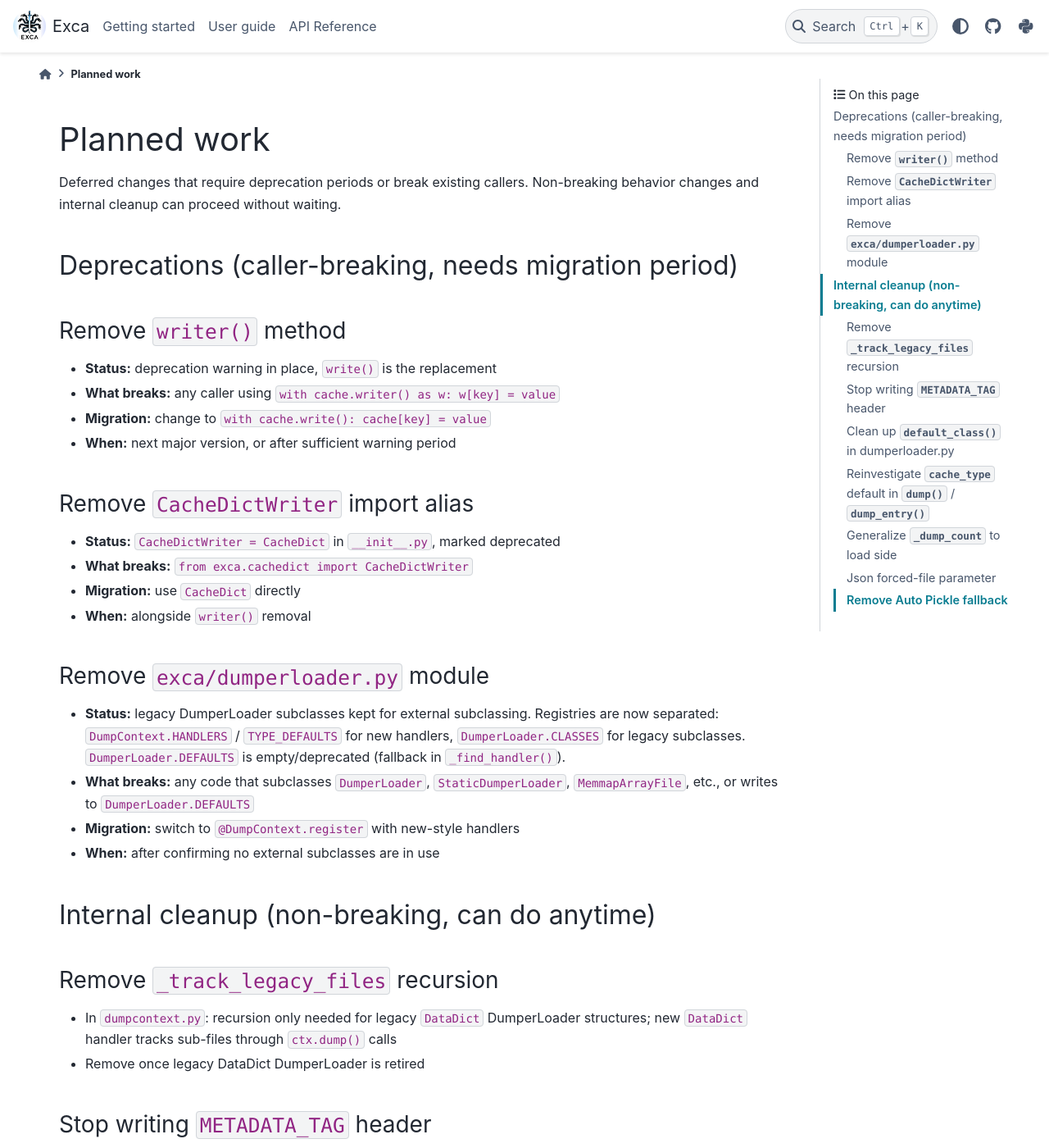
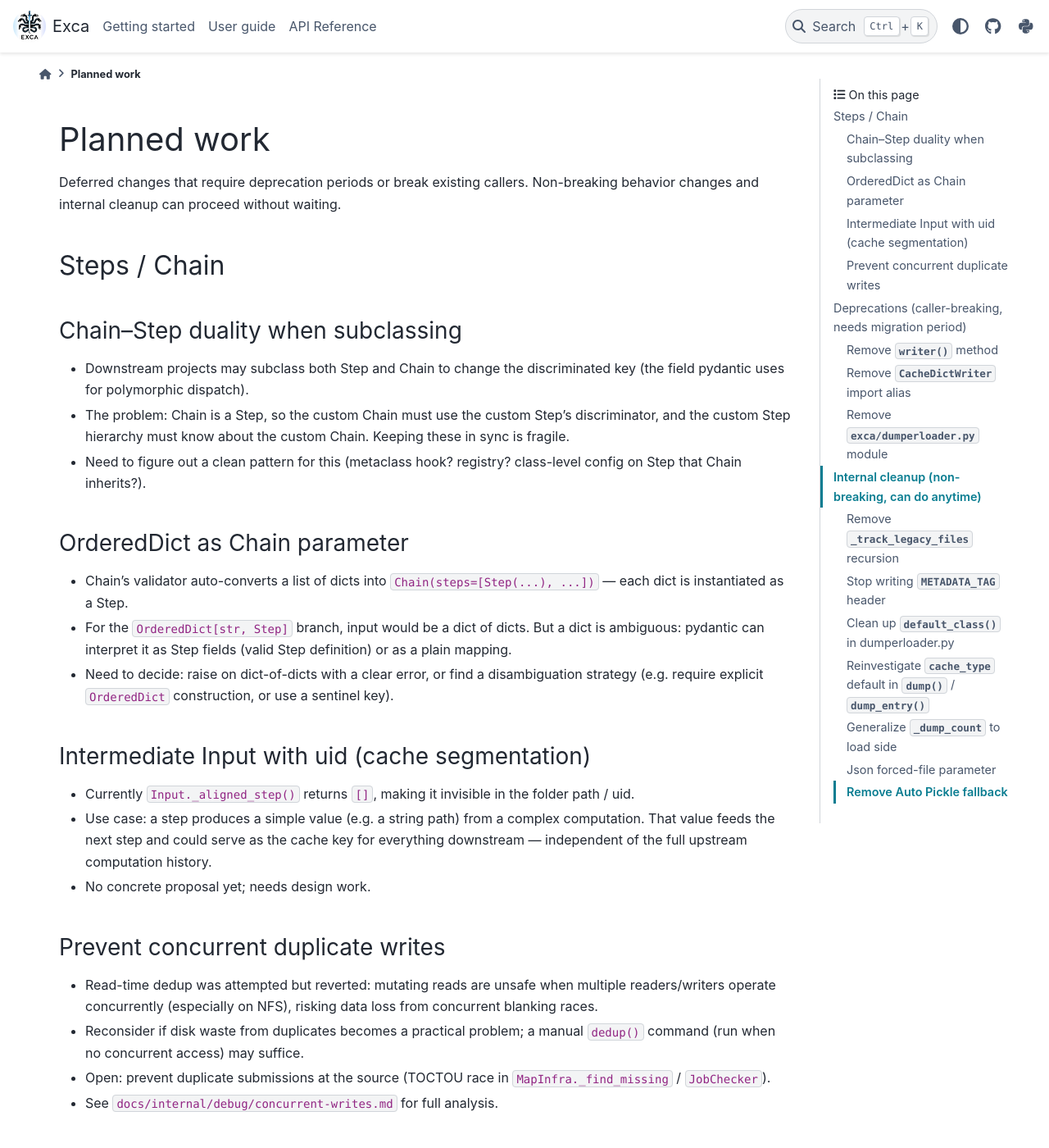
Before and after one commit to facebookresearch/exca, a Sphinx documentation site: the page built from docs/dev/planned-work.md, in a window 1280 px wide and 1400 px high. Shown: the whole window at 82% size. Built offline with Sphinx 7.4.7 and the PyData theme 0.15.4, drawn with Linux system fonts in a browser that asks for light colours.

Commit message:
Investigate concurrent writes + bump version to 0.5.16 (#207)

```diff
--- a/docs/dev/planned-work.md
+++ b/docs/dev/planned-work.md
@@ -2,6 +2,46 @@
 
 Deferred changes that require deprecation periods or break existing callers.
 Non-breaking behavior changes and internal cleanup can proceed without waiting.
+
+## Steps / Chain
+
+### Chain–Step duality when subclassing
+- Downstream projects may subclass both Step and Chain to change the
+  discriminated key (the field pydantic uses for polymorphic dispatch).
+- The problem: Chain is a Step, so the custom Chain must use the custom
+  Step's discriminator, and the custom Step hierarchy must know about
+  the custom Chain.  Keeping these in sync is fragile.
+- Need to figure out a clean pattern for this (metaclass hook?
+  registry? class-level config on Step that Chain inherits?).
+
+### OrderedDict as Chain parameter
+- Chain's validator auto-converts a list of dicts into
+  `Chain(steps=[Step(...), ...])` — each dict is instantiated as a Step.
+- For the `OrderedDict[str, Step]` branch, input would be a dict of
+  dicts.  But a dict is ambiguous: pydantic can interpret it as Step
+  fields (valid Step definition) or as a plain mapping.
+- Need to decide: raise on dict-of-dicts with a clear error, or find
+  a disambiguation strategy (e.g. require explicit `OrderedDict`
+  construction, or use a sentinel key).
+
+### Intermediate Input with uid (cache segmentation)
+- Currently `Input._aligned_step()` returns `[]`, making it invisible
+  in the folder path / uid.
+- Use case: a step produces a simple value (e.g. a string path) from a
+  complex computation.  That value feeds the next step and could serve
+  as the cache key for everything downstream — independent of the full
+  upstream computation history.
+- No concrete proposal yet; needs design work.
+
+### Prevent concurrent duplicate writes
+- Read-time dedup was attempted but reverted: mutating reads are unsafe
+  when multiple readers/writers operate concurrently (especially on NFS),
+  risking data loss from concurrent blanking races.
+- Reconsider if disk waste from duplicates becomes a practical problem;
+  a manual `dedup()` command (run when no concurrent access) may suffice.
+- Open: prevent duplicate submissions at the source (TOCTOU race in
+  `MapInfra._find_missing` / `JobChecker`).
+- See `docs/internal/debug/concurrent-writes.md` for full analysis.
 
 ## Deprecations (caller-breaking, needs migration period)
 
--- a/exca/__init__.py
+++ b/exca/__init__.py
@@ -12,4 +12,4 @@ from .map import MapInfra as MapInfra
 from .task import SubmitInfra as SubmitInfra
 from .task import TaskInfra as TaskInfra
 
-__version__ = "0.5.15"
+__version__ = "0.5.16"
--- a/pyproject.toml
+++ b/pyproject.toml
@@ -3,7 +3,7 @@ name = "exca"
 readme = "README.md"
 authors = [{name = "Meta FAIR"}]
 requires-python = ">=3.10"
-version = "0.5.15"
+version = "0.5.16"
 description = "Execution and caching tool for python"
 
 dependencies = [
```
Also changed, not shown: docs/internal/debug/concurrent-writes.md (added, +131 -0 lines), 1 other file.
